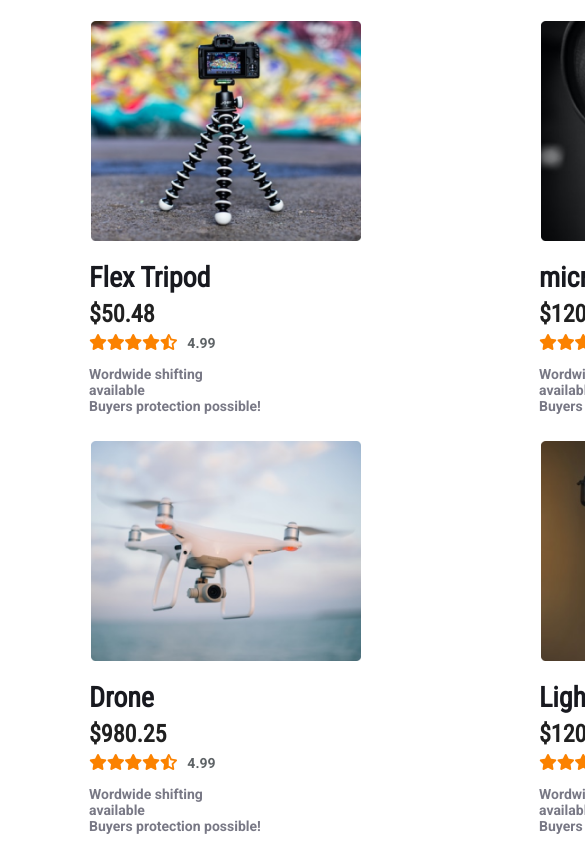
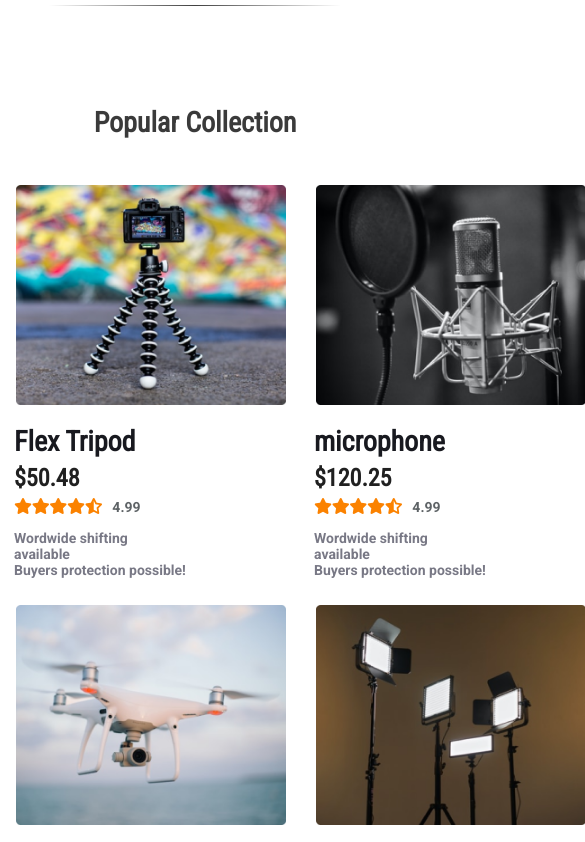
Before and after one commit to mahfuz33/Responsive-Web-Page-Influnce, a plain HTML site: page index.html in a window 390 px wide. Shown: the part 874-1716 px from the top of the page, 585 px wide, since content can reach past the window. Drawn offline with Linux system fonts and the light colour scheme.

Commit message:
final page without responsive

```diff
--- a/style.css
+++ b/style.css
@@ -6,7 +6,7 @@
 body {
     font-family: 'Poppins', sans-serif;
     font-family: 'Roboto Condensed', sans-serif;
-    width: 1350px;
+    /* width: 1350px; */
     color: #3A3A3A;
 }
 
```
